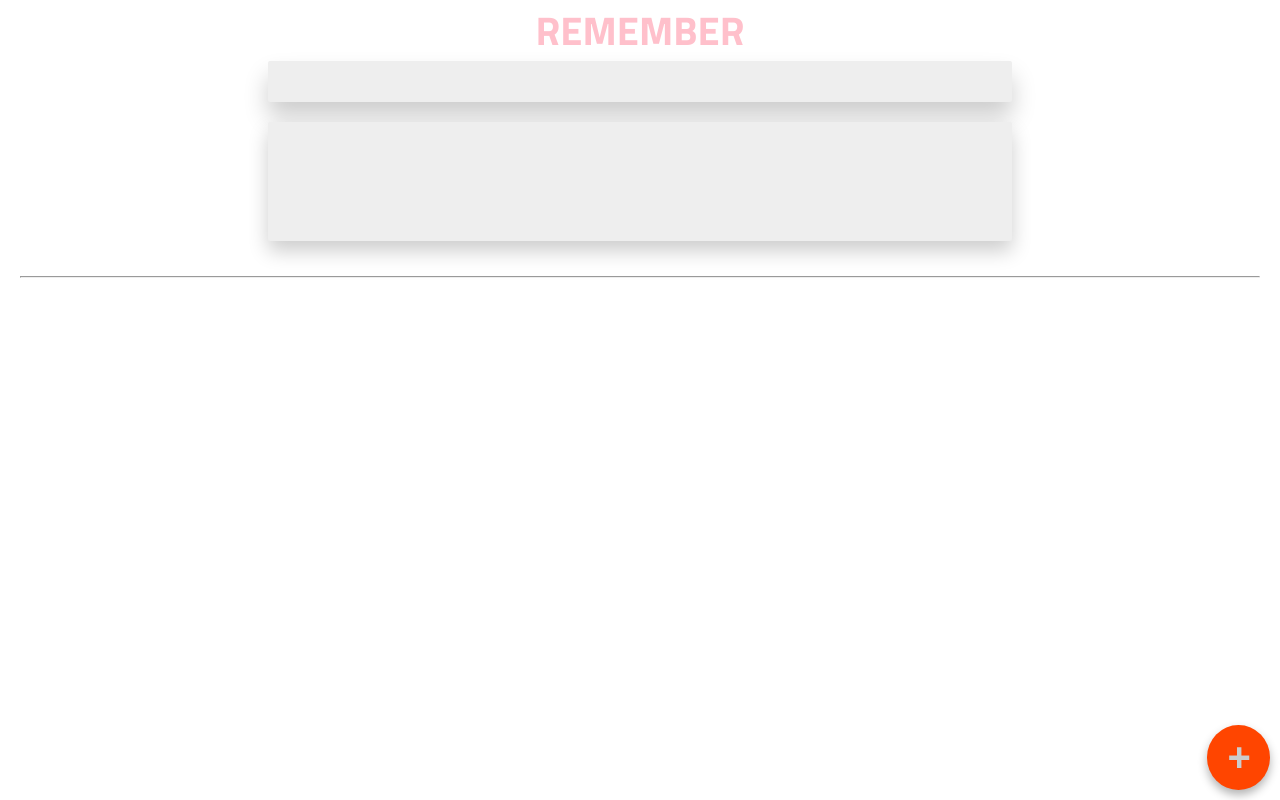
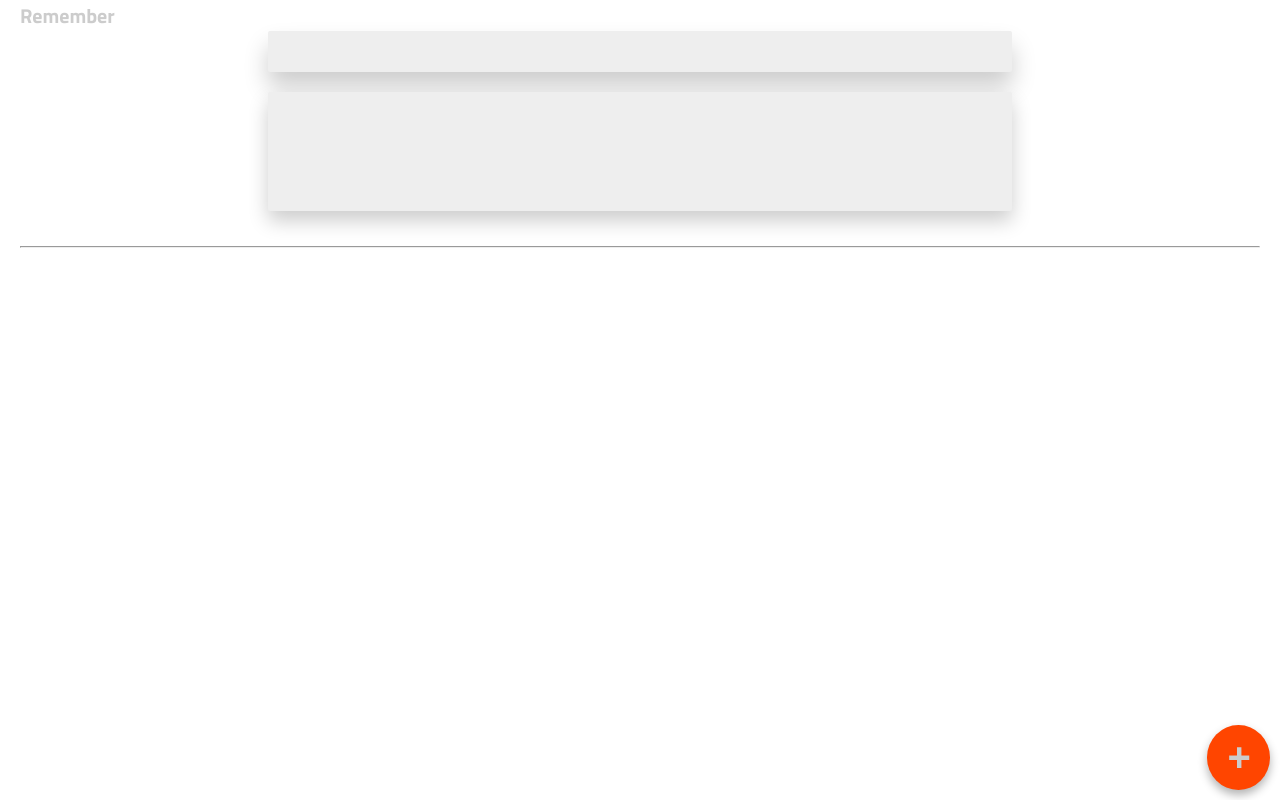
Before and after one commit to NickAMars/Remember, a React (Create React App) app in the folder client/: page /mastercard/subcards in a window 1280 px wide. Built offline with nearby package versions, Linux system fonts and the light colour scheme.

Commit message:
added the tertiary header to h1 tag

```diff
--- a/client/src/components/MultipleCards/MultipleCards.js
+++ b/client/src/components/MultipleCards/MultipleCards.js
@@ -17,7 +17,7 @@ export class MultipleCards extends Component{
     // console.log(this.props);
     return (
       <div>
-        <h1 className="heading-primary">Remember</h1>
+        <h1 className="heading__tertiary">Remember</h1>
         <Form />
         <hr className="u-mt-sm u-mb-sm"/>
         <div className="row">
```
